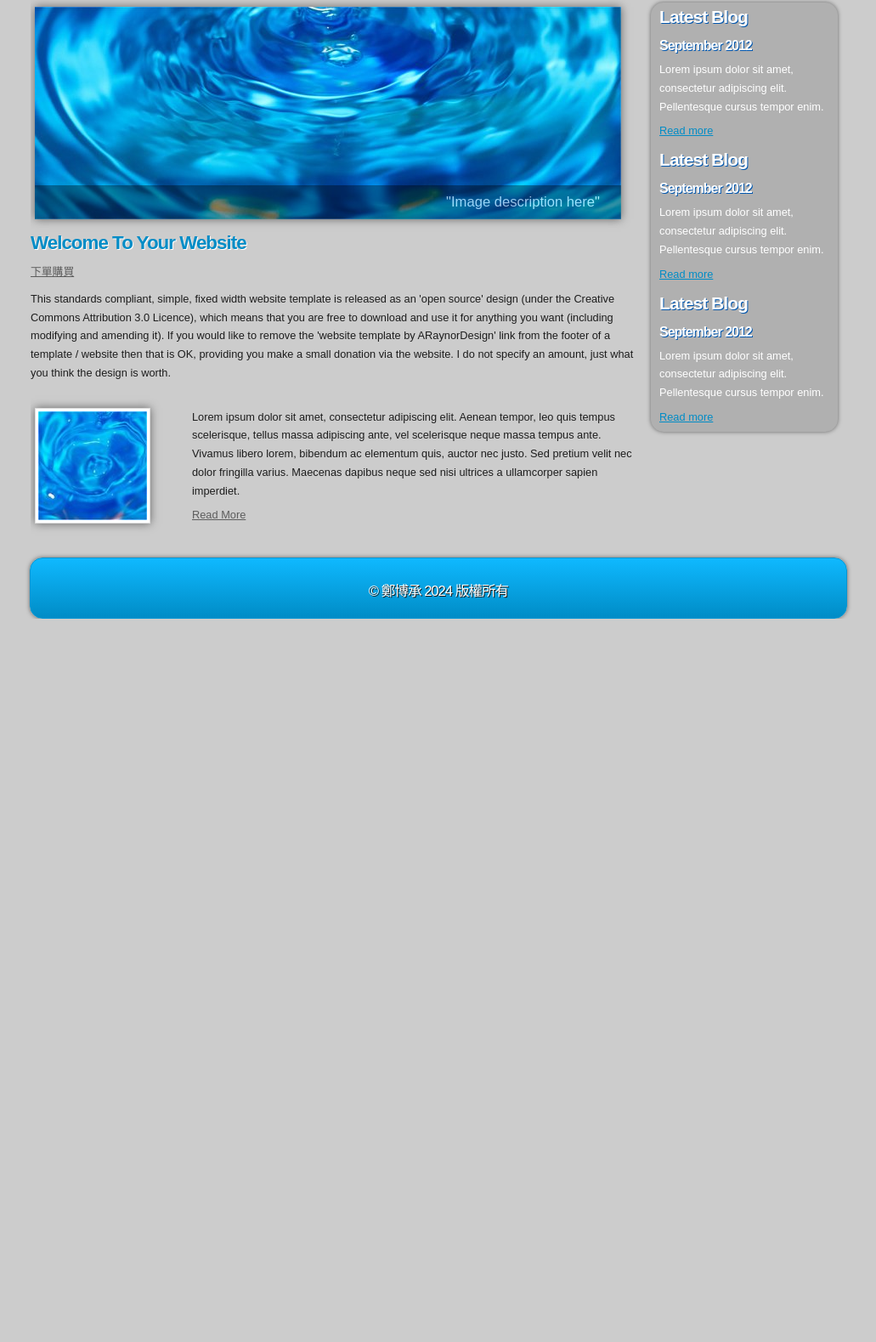
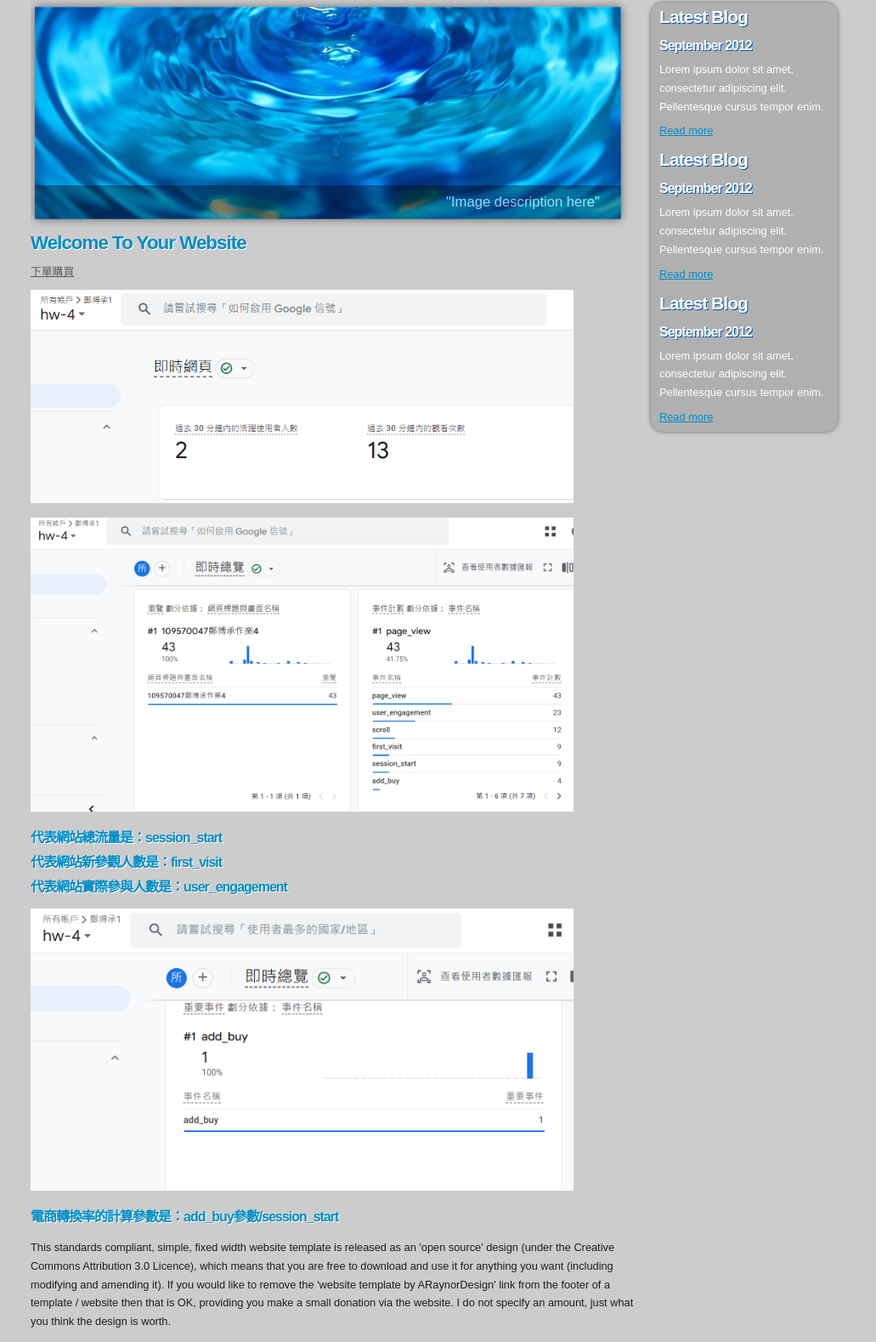
Before and after one commit to William109570047/hw4, a plain HTML site: page a6.html in a window 1280 px wide. Shown: the part 192-1771 px from the top of the page at 85% size, without its empty margins (124-1155 px from the left). Before the commit the page ends 920 px from the top, so only its background shows below. Drawn offline with Linux system fonts and the light colour scheme.

Commit message:
Add files via upload

```diff
--- a/a6.html
+++ b/a6.html
@@ -54,7 +54,23 @@
 		<div class="content_item">
 		  <h1>Welcome To Your Website</h1>
       <p>
-        <a href="https://www.newebpay.com/website/Page/content/service_creditcard" target="_blank">下單購買</a>
+        <a class="s3" href="https://www.newebpay.com/website/Page/content/service_creditcard" target="_blank">下單購買</a>
+      </p>
+      <p>
+        <img src="images/ga-1.png" width="90%">
+      </p>
+
+      <p>
+        <img src="images/ga-2.png" width="90%">
+        <h3>代表網站總流量是：session_start</h3>
+        <h3>代表網站新參觀人數是：first_visit</h3>
+        <h3>代表網站實際參與人數是：user_engagement</h3>
+      </p>
+
+      <p>
+        <img src="images/ga-3.png" width="90%">
+        <h3>電商轉換率的計算參數是：add_buy參數/session_start</h3>
+
       </p>
           <p>This standards compliant, simple, fixed width website template is released as an 'open source' design (under the Creative Commons Attribution 3.0 Licence), which means that you are free to download and use it for anything you want (including modifying and amending it). If you would like to remove the 'website template by ARaynorDesign' link from the footer of a template / website then that is OK, providing you make a small donation via the website. I do not specify an amount, just what you think the design is worth.</p>
         </div><!--close content_item-->
```
Also changed, not shown: images/ga-1.png (added), images/ga-2.png (added), images/ga-3.png (added), 1 other file.
